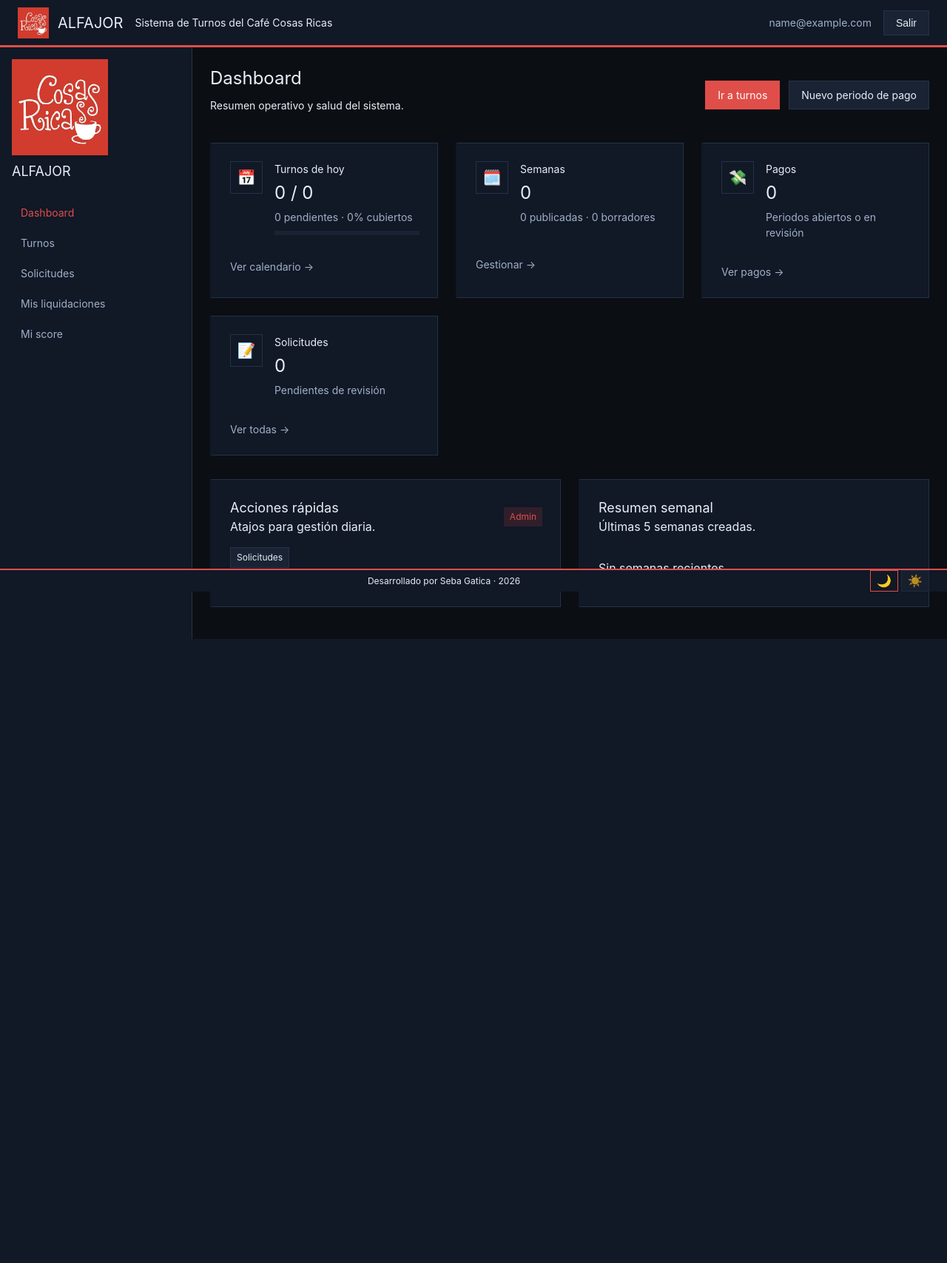
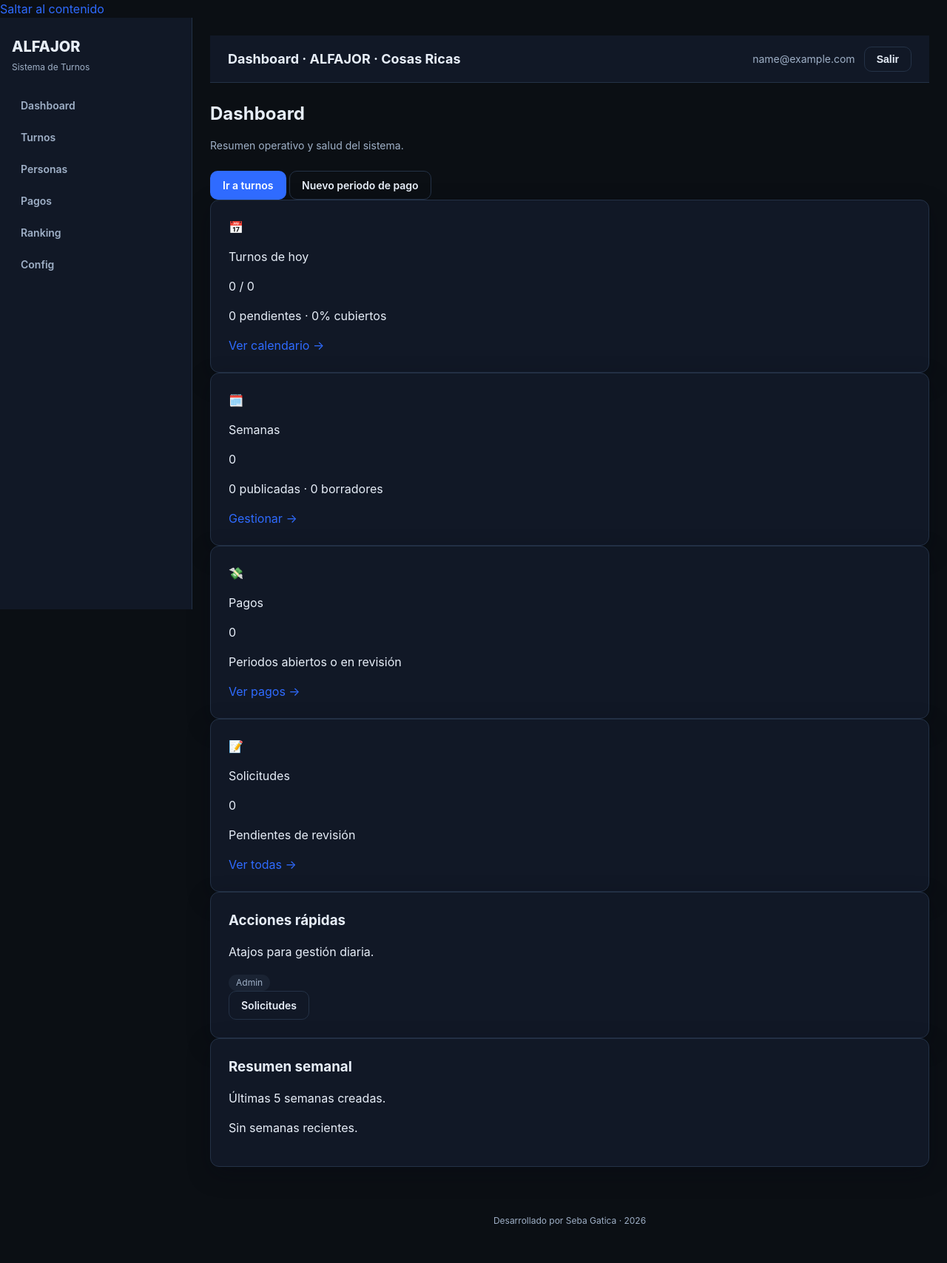
Before and after one commit to sebastiangaticacl/alfajor, a Flask app: page /admin/ in a window 1280 px wide. Shown: the whole page at 74% size. Before the commit the page ends 864 px from the top, so only its background shows below. Run offline with Flask 3, Linux system fonts and the light colour scheme; the visitor is signed in with stand-in values (Sample User, id 1); data that the repository does not hold is empty; parts of the project's set-up code (start-up, migrations or seed data) failed here and were passed over.

Commit message:
Implementar layout base de dashboard
- Base con sidebar, topbar y content
- CSS dashboard para layout y responsive

Made-with: Cursor

```diff
--- /dev/null
+++ b/alfajor/static/css/dashboard.css
@@ -0,0 +1,121 @@
+/* Dashboard layout overrides */
+.brand {
+  display: flex;
+  flex-direction: column;
+  gap: 4px;
+  margin-bottom: var(--space-6);
+}
+
+.brand-mark {
+  font-size: var(--text-xl);
+  font-weight: 800;
+  color: var(--text-primary);
+}
+
+.brand-sub {
+  font-size: var(--text-xs);
+  color: var(--text-secondary);
+}
+
+.nav {
+  display: flex;
+  flex-direction: column;
+  gap: 6px;
+}
+
+.nav-link {
+  padding: var(--space-2) var(--space-3);
+  border-radius: 10px;
+  color: var(--text-secondary);
+  font-weight: 600;
+  font-size: var(--text-sm);
+}
+
+.nav-link:hover,
+.nav-link.active {
+  background: var(--bg-surface-2);
+  color: var(--text-primary);
+}
+
+.topbar-heading {
+  font-size: var(--text-lg);
+  margin: 0;
+}
+
+.breadcrumbs {
+  font-size: var(--text-xs);
+  color: var(--text-secondary);
+}
+
+.topbar-user {
+  display: flex;
+  align-items: center;
+  gap: var(--space-3);
+}
+
+.user-email {
+  font-size: var(--text-sm);
+  color: var(--text-secondary);
+}
+
+.content-inner {
+  max-width: var(--content-max);
+  margin: 0 auto;
+  padding: var(--space-6) 0 var(--space-10);
+}
+
+.footer {
+  padding: var(--space-6);
+  text-align: center;
+  color: var(--text-secondary);
+  font-size: var(--text-xs);
+}
+
+.page-title {
+  font-size: var(--text-2xl);
+  margin-bottom: var(--space-2);
+}
+
+.page-subtitle {
+  color: var(--text-secondary);
+  font-size: var(--text-sm);
+  margin-bottom: var(--space-6);
+}
+
+.table-responsive {
+  width: 100%;
+  overflow-x: auto;
+}
+
+.sidebar-toggle {
+  display: none;
+  background: transparent;
+  border: 1px solid var(--border-color);
+  border-radius: 8px;
+  padding: 6px 10px;
+  color: var(--text-primary);
+}
+
+@media (max-width: 1024px) {
+  .layout {
+    grid-template-columns: 1fr;
+  }
+
+  .sidebar {
+    position: fixed;
+    left: 0;
+    top: 0;
+    height: 100vh;
+    transform: translateX(-100%);
+    transition: transform 0.2s ease;
+    z-index: 30;
+  }
+
+  body.sidebar-open .sidebar {
+    transform: translateX(0);
+  }
+
+  .sidebar-toggle {
+    display: inline-flex;
+  }
+}
--- a/alfajor/templates/base.html
+++ b/alfajor/templates/base.html
@@ -6,33 +6,72 @@
   <script>document.documentElement.setAttribute('data-theme', localStorage.getItem('alfajor-theme') || 'dark');</script>
   <title>{% block title %}ALFAJOR · Cosas Ricas{% endblock %}</title>
   <link rel="stylesheet" href="{{ url_for('static', filename='css/design-system.css') }}">
-  <link rel="stylesheet" href="{{ url_for('static', filename='css/app.css') }}">
+  <link rel="stylesheet" href="{{ url_for('static', filename='css/dashboard.css') }}">
   {% block head %}{% endblock %}
 </head>
 <body class="{% block body_class %}{% endblock %}">
   <a href="#main-content" class="skip-link">Saltar al contenido</a>
-  <div class="app-layout">
-    {% block topbar %}
-    {% include "components/topbar.html" %}
+  <div class="layout">
+    {% if show_sidebar|default(true) %}
+    {% block sidebar %}
+    <aside class="sidebar">
+      <div class="brand">
+        <span class="brand-mark">ALFAJOR</span>
+        <span class="brand-sub">Sistema de Turnos</span>
+      </div>
+      <nav class="nav">
+        <a class="nav-link" href="{{ url_for('admin.dashboard') }}">Dashboard</a>
+        <a class="nav-link" href="{{ url_for('shifts.calendar') }}">Turnos</a>
+        <a class="nav-link" href="{{ url_for('employees.list') }}">Personas</a>
+        <a class="nav-link" href="{{ url_for('payroll.periods') }}">Pagos</a>
+        <a class="nav-link" href="{{ url_for('ranking.index') }}">Ranking</a>
+        <a class="nav-link" href="{{ url_for('settings.index') }}">Config</a>
+      </nav>
+    </aside>
     {% endblock %}
+    {% endif %}
 
-    <div class="app-body">
-      {% if show_sidebar|default(true) %}
-      {% block sidebar %}
-      {% include "components/sidebar.html" %}
+    <div class="content">
+      {% block topbar %}
+      <header class="topbar">
+        <button type="button" class="sidebar-toggle" aria-label="Abrir menu">☰</button>
+        <div class="topbar-title">
+          <h1 class="topbar-heading">{% block topbar_title %}{{ self.title()|striptags }}{% endblock %}</h1>
+          <div class="breadcrumbs">{% block breadcrumbs %}{% endblock %}</div>
+        </div>
+        <div class="topbar-user">
+          {% if current_user.is_authenticated %}
+          <span class="user-email">{{ current_user.email }}</span>
+          <form action="{{ url_for('auth.logout') }}" method="post">
+            <input type="hidden" name="csrf_token" value="{{ csrf_token() }}">
+            <button type="submit" class="btn btn-secondary">Salir</button>
+          </form>
+          {% endif %}
+        </div>
+      </header>
       {% endblock %}
-      {% endif %}
 
-      <main id="main-content" class="app-main" role="main">
+      <main id="main-content" class="content-inner">
         {% include "components/alerts.html" %}
         {% block content %}{% endblock %}
       </main>
+
+      <footer class="footer">
+        Desarrollado por Seba Gatica · 2026
+      </footer>
     </div>
+  </div>
 
-    {% block footer %}
-    {% include "components/footer.html" %}
-    {% endblock %}
-  </div>
+  <script>
+    (function() {
+      var toggle = document.querySelector('.sidebar-toggle');
+      var layout = document.querySelector('.layout');
+      if (!toggle || !layout) return;
+      toggle.addEventListener('click', function() {
+        document.body.classList.toggle('sidebar-open');
+      });
+    })();
+  </script>
   {% block scripts %}{% endblock %}
 </body>
 </html>
```
